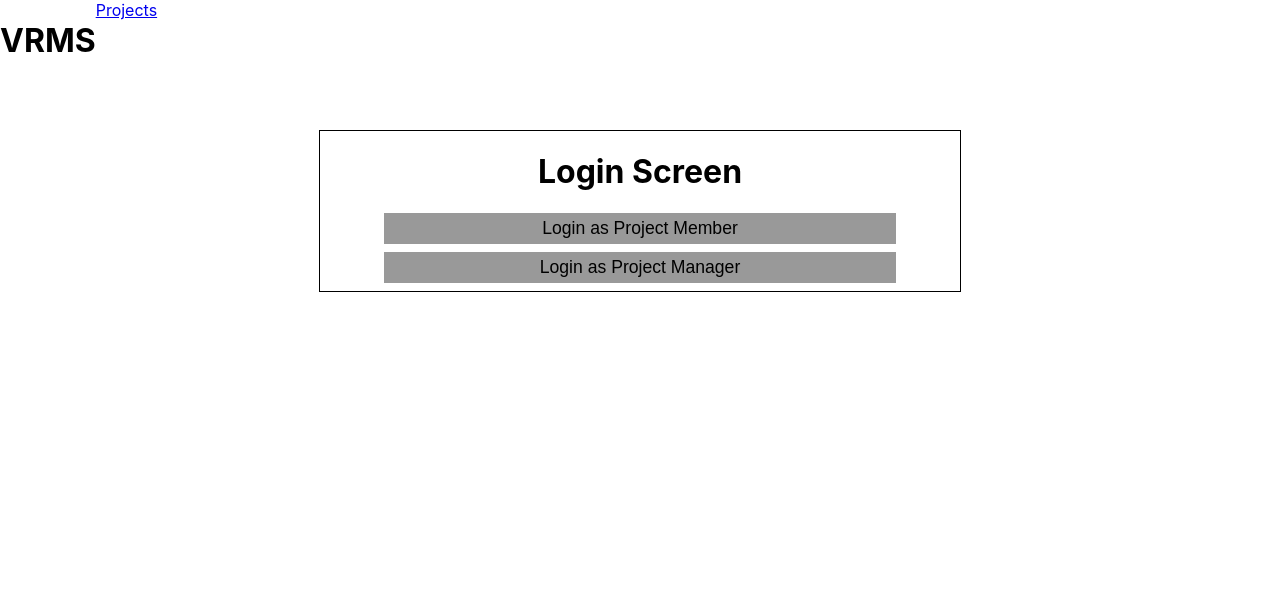
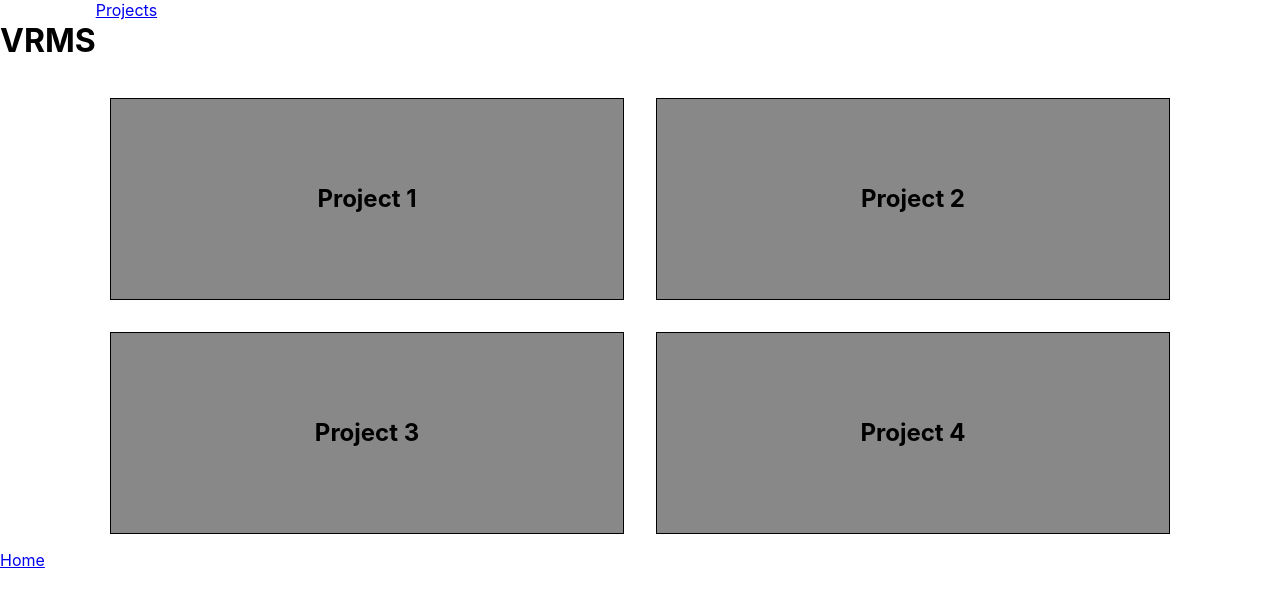
Before and after one commit to clockwerkz/accessControl, a React (Create React App) app in the folder client/: page /projects in a window 1280 px wide. Before the commit this address led to /login. Shown: the top 604 px of the page. Built offline with nearby package versions, Linux system fonts and the light colour scheme.

Commit message:
adds fake projects page

```diff
--- a/client/src/App.css
+++ b/client/src/App.css
@@ -42,3 +42,20 @@ h1, h2 {
 .navbar {
     display: flex;
 }
+
+.projects {
+    display: flex;
+    flex-wrap: wrap;
+    justify-content: center;
+}
+
+.project {
+    border: 1px solid black;
+    background-color: #888;
+    width: 40%;
+    min-height: 200px;
+    display: flex;
+    justify-content: center;
+    align-items: center;
+    margin: 1rem;
+}
--- a/client/src/App.js
+++ b/client/src/App.js
@@ -7,6 +7,7 @@ import { login } from './utilites.js/authorize';
 import Login from './components/Login';
 import Dashboard from './components/Dashboard';
 import NavBar from './components/NavBar';
+import Projects from './components/Projects';
 import ProtectedRoute from './components/routes/ProtectedRoute';
 
 
@@ -23,10 +24,13 @@ function App() {
   return (
     <Router>
       <NavBar user={user}/>
+      <ProtectedRoute path='/' exact component={Dashboard} handleLogout={handleLogout} user={user}/>
       <Route path="/login">
         <Login  handleLogin={handleLogin} user={user}/>
       </Route>
-      <ProtectedRoute path='/' component={Dashboard} handleLogout={handleLogout} user={user}/>
+      <Route path='/projects'>
+        <Projects />
+      </Route>
     </Router>
   );
 }
--- /dev/null
+++ b/client/src/components/Project.js
@@ -0,0 +1,11 @@
+import React from 'react';
+
+const Project = ({ name }) => {
+    return (
+        <div className="project">
+            <h2>{name}</h2>
+        </div>
+    )
+}
+
+export default Project;
--- /dev/null
+++ b/client/src/components/Projects.js
@@ -0,0 +1,31 @@
+import React from 'react';
+import Project from './Project';
+import { Link } from 'react-router-dom';
+const arr = [
+    {   id: 1,
+        name: "Project 1"
+    },
+    {   id: 2,
+        name: "Project 2"
+    },
+    {   id: 3,
+        name: "Project 3"
+    },
+    {   id: 4,
+        name: "Project 4"
+    },
+]
+
+const Projects = ({ projects = arr }) => {
+    return (
+        <div className="projects-page">
+            <div className="projects">
+                {projects && projects.length > 0 ? (projects.map((project, key)=><Project key={key} name={project.name} />))
+            :("")}
+            </div>
+            <Link to='/'>Home</Link>
+        </div>
+    )
+}
+
+export default Projects;
```
